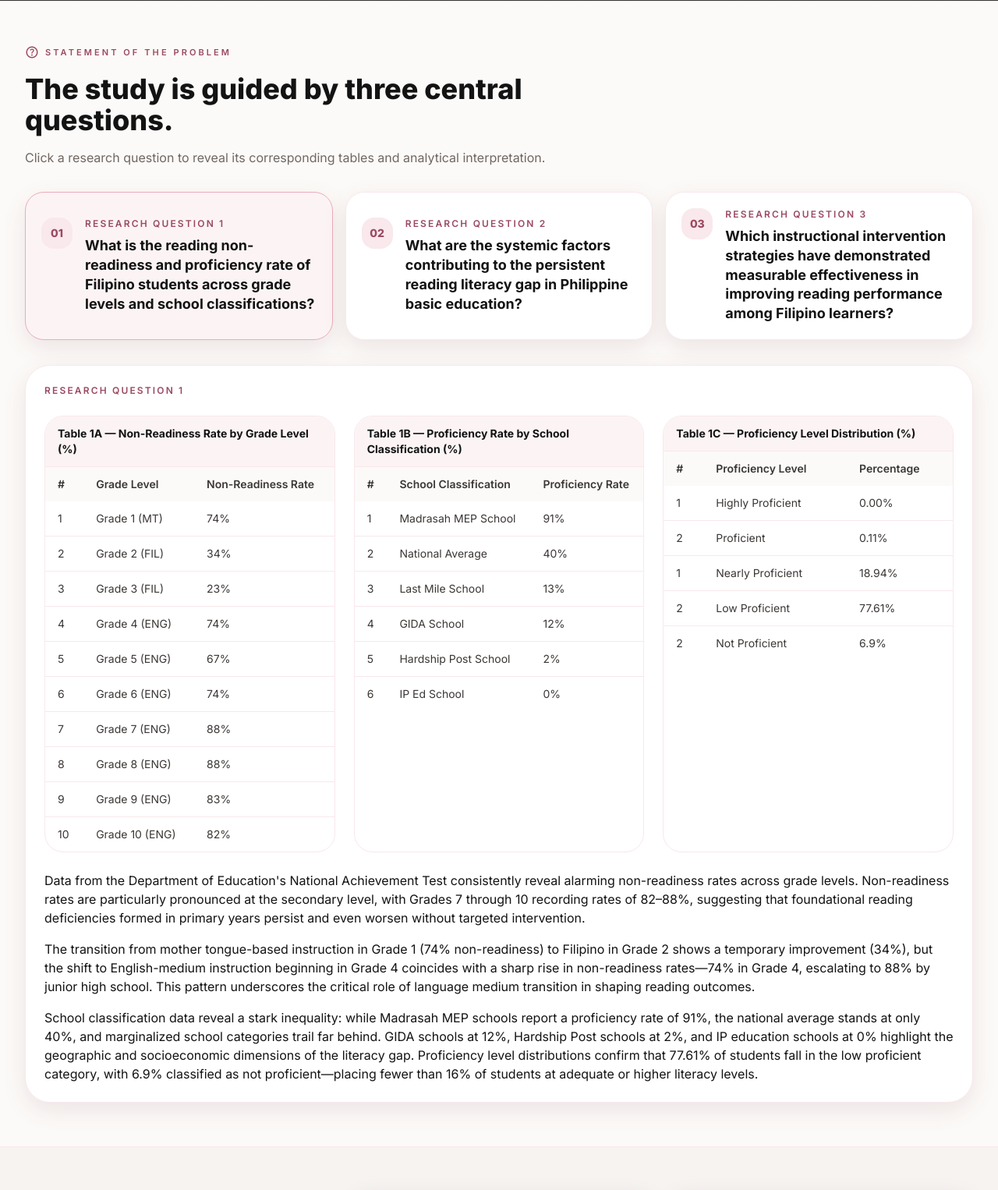
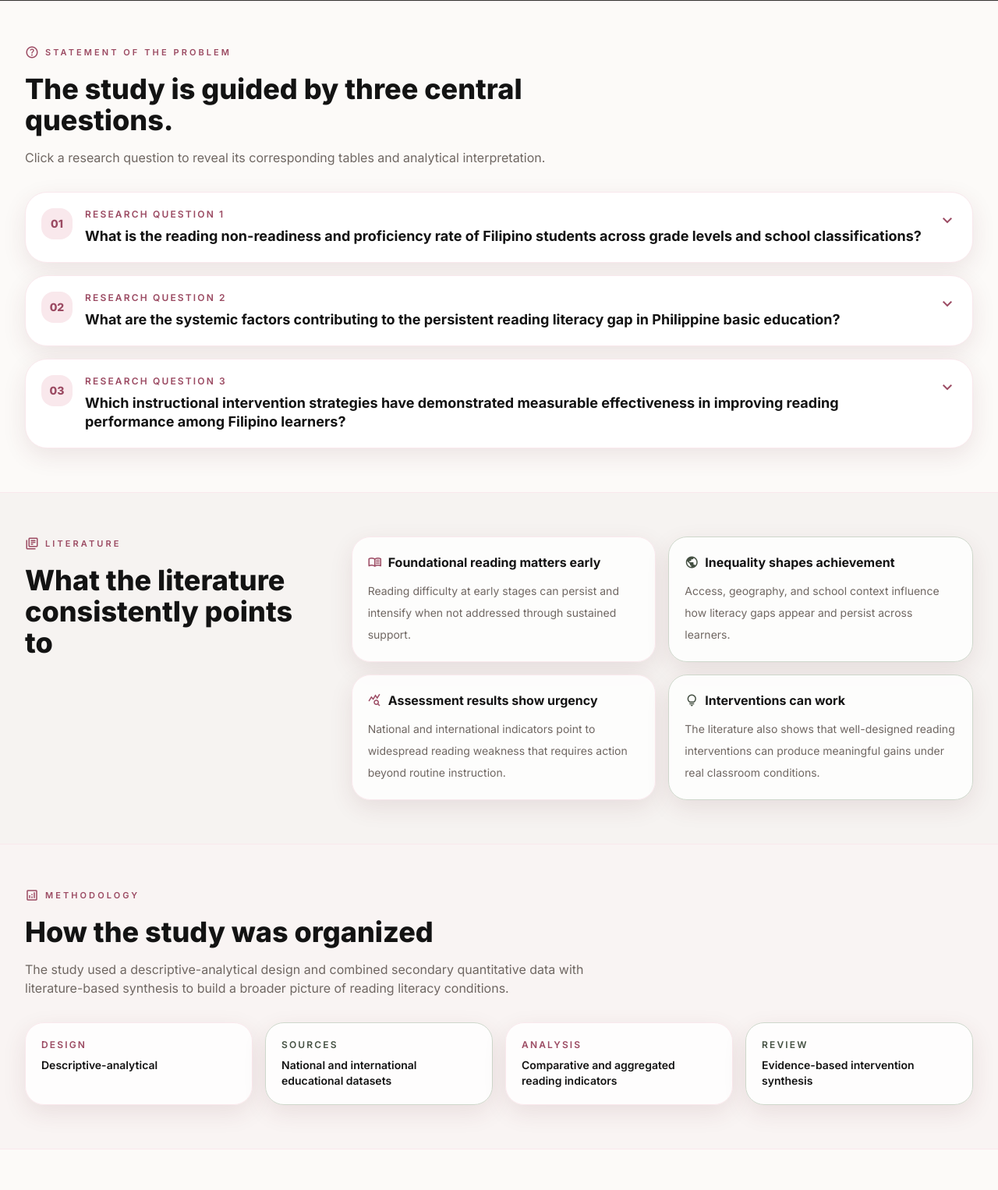
Before and after one commit to jeromedoms/readingthegap, a Flask app: page / in a window 1280 px wide. Shown: the part 872-2398 px from the top of the page at 78% size. Run offline with Flask 3, Linux system fonts and the light colour scheme; some libraries are stand-ins or nearby versions; grey boxes are pictures that could not be loaded.

Commit message:
revised sop with accordion

```diff
--- a/app/templates/index.html
+++ b/app/templates/index.html
@@ -211,16 +211,15 @@
       </p>
     </div>
 
-    <div class="mt-8 grid gap-4 lg:grid-cols-3">
+    <div class="mt-8 space-y-4">
+      <!-- SOP 1 -->
+      <article class="overflow rounded-[28px] border border-brand-100 bg-white shadow-soft">
         <button
           type="button"
           data-sop-toggle="sop1"
-        aria-expanded="true"
-        aria-controls="sopContent"
-        class="sop-toggle-card rounded-3xl border border-brand-300 bg-white p-5 text-left shadow-soft transition hover:-translate-y-1 hover:border-brand-300 hover:bg-brand-50"
-        data-aos="fade-up"
-        data-aos-delay="100"
-        data-aos-duration="800"
+          aria-expanded="false"
+          aria-controls="sopPanel1"
+          class="sop-toggle-card flex w-full items-start justify-between gap-4 p-5 text-left transition hover:bg-brand-50"
         >
           <div class="flex items-start gap-4">
             <div class="flex h-10 w-10 shrink-0 items-center justify-center rounded-2xl bg-brand-100 text-brand-700">
@@ -233,69 +232,11 @@
               </h3>
             </div>
           </div>
+          <span class="material-symbols-outlined sop-chevron mt-1 shrink-0 text-brand-700">expand_more</span>
         </button>
 
-      <button
-        type="button"
-        data-sop-toggle="sop2"
-        aria-expanded="false"
-        aria-controls="sopContent"
-        class="sop-toggle-card rounded-3xl border border-brand-100 bg-white p-5 text-left shadow-soft transition hover:-translate-y-1 hover:border-brand-300 hover:bg-brand-50"
-        data-aos="fade-up"
-        data-aos-delay="180"
-        data-aos-duration="800"
-      >
-        <div class="flex items-start gap-4">
-          <div class="flex h-10 w-10 shrink-0 items-center justify-center rounded-2xl bg-brand-100 text-brand-700">
-            <span class="text-sm font-black">02</span>
-          </div>
-          <div>
-            <p class="text-xs font-semibold uppercase tracking-[0.18em] text-brand-700">Research Question 2</p>
-            <h3 class="mt-2 text-lg font-bold leading-snug text-ink-900">
-              What are the systemic factors contributing to the persistent reading literacy gap in Philippine basic education?
-            </h3>
-          </div>
-        </div>
-      </button>
-
-      <button
-        type="button"
-        data-sop-toggle="sop3"
-        aria-expanded="false"
-        aria-controls="sopContent"
-        class="sop-toggle-card rounded-3xl border border-brand-100 bg-white p-5 text-left shadow-soft transition hover:-translate-y-1 hover:border-brand-300 hover:bg-brand-50"
-        data-aos="fade-up"
-        data-aos-delay="260"
-        data-aos-duration="800"
-      >
-        <div class="flex items-start gap-4">
-          <div class="flex h-10 w-10 shrink-0 items-center justify-center rounded-2xl bg-brand-100 text-brand-700">
-            <span class="text-sm font-black">03</span>
-          </div>
-          <div>
-            <p class="text-xs font-semibold uppercase tracking-[0.18em] text-brand-700">Research Question 3</p>
-            <h3 class="mt-2 text-lg font-bold leading-snug text-ink-900">
-              Which instructional intervention strategies have demonstrated measurable effectiveness in improving reading performance among Filipino learners?
-            </h3>
-          </div>
-        </div>
-      </button>
-    </div>
-
-    <div
-      id="sopContent"
-      class="mt-8 rounded-[32px] border border-brand-100 bg-white p-5 shadow-soft sm:p-6"
-      data-aos="fade-up"
-      data-aos-delay="320"
-      data-aos-duration="850"
-    >
-      <!-- SOP 1 content -->
-      <div data-sop-panel="sop1" class="sop-content-panel">
-        <div class="max-w-3xl">
-          <p class="text-xs font-semibold uppercase tracking-[0.18em] text-brand-700">Research Question 1</p>
-        </div>
-
-        <div class="mt-6 grid gap-6 xl:grid-cols-3">
+        <div id="sopPanel1" data-sop-panel="sop1" class="sop-content-panel hidden border-t border-brand-100 p-5 sm:p-6">
+          <div class="mt-1 grid gap-6 xl:grid-cols-3">
             <div class="overflow-hidden rounded-3xl border border-brand-100 xl:col-span-1">
               <div class="border-b border-brand-100 bg-brand-50 px-4 py-3">
                 <p class="text-sm font-bold text-ink-900">Table 1A — Non-Readiness Rate by Grade Level (%)</p>
@@ -366,9 +307,9 @@
                   <tbody class="divide-y divide-brand-100 text-ink-700">
                     <tr><td class="px-4 py-3">1</td><td class="px-4 py-3">Highly Proficient</td><td class="px-4 py-3">0.00%</td></tr>
                     <tr><td class="px-4 py-3">2</td><td class="px-4 py-3">Proficient</td><td class="px-4 py-3">0.11%</td></tr>
-                  <tr><td class="px-4 py-3">1</td><td class="px-4 py-3">Nearly Proficient</td><td class="px-4 py-3">18.94%</td></tr>
-                  <tr><td class="px-4 py-3">2</td><td class="px-4 py-3">Low Proficient</td><td class="px-4 py-3">77.61%</td></tr>
-                  <tr><td class="px-4 py-3">2</td><td class="px-4 py-3">Not Proficient</td><td class="px-4 py-3">6.9%</td></tr>
+                    <tr><td class="px-4 py-3">3</td><td class="px-4 py-3">Nearly Proficient</td><td class="px-4 py-3">18.94%</td></tr>
+                    <tr><td class="px-4 py-3">4</td><td class="px-4 py-3">Low Proficient</td><td class="px-4 py-3">77.61%</td></tr>
+                    <tr><td class="px-4 py-3">5</td><td class="px-4 py-3">Not Proficient</td><td class="px-4 py-3">6.9%</td></tr>
                   </tbody>
                 </table>
               </div>
@@ -383,18 +324,37 @@
               The transition from mother tongue-based instruction in Grade 1 (74% non-readiness) to Filipino in Grade 2 shows a temporary improvement (34%), but the shift to English-medium instruction beginning in Grade 4 coincides with a sharp rise in non-readiness rates—74% in Grade 4, escalating to 88% by junior high school. This pattern underscores the critical role of language medium transition in shaping reading outcomes.
             </p>
             <p>
-            School classification data reveal a stark inequality: while Madrasah MEP schools report a proficiency rate of 91%, the national average stands at only 40%, and marginalized school categories trail far behind. GIDA schools at 12%, Hardship Post schools at 2%, and IP education schools at 0% highlight the geographic and socioeconomic dimensions of the literacy gap. Proficiency level distributions confirm that 77.61% of students fall in the low proficient category, with 6.9% classified as not proficient—placing fewer than 16% of students at adequate or higher literacy levels.
-          </p>
-        </div>
-      </div>
-
-      <!-- SOP 2 content -->
-      <div data-sop-panel="sop2" class="sop-content-panel hidden">
-        <div class="max-w-3xl">
+              School classification data reveal a stark inequality: while Madrasah MEP schools report a proficiency rate of 91%, the national average stands at only 40%, and marginalized school categories trail far behind. GIDA schools at 12%, Hardship Post schools at 2%, and IP education schools at 0% highlight the geographic and socioeconomic dimensions of the literacy gap. Proficiency level distributions confirm that 77.61% of students fall in the low proficient category, with 6.9% classified as not proficient.
+            </p>
+          </div>
+        </div>
+      </article>
+
+      <!-- SOP 2 -->
+      <article class="overflow rounded-[28px] border border-brand-100 bg-white shadow-soft">
+        <button
+          type="button"
+          data-sop-toggle="sop2"
+          aria-expanded="false"
+          aria-controls="sopPanel2"
+          class="sop-toggle-card flex w-full items-start justify-between gap-4 p-5 text-left transition hover:bg-brand-50"
+        >
+          <div class="flex items-start gap-4">
+            <div class="flex h-10 w-10 shrink-0 items-center justify-center rounded-2xl bg-brand-100 text-brand-700">
+              <span class="text-sm font-black">02</span>
+            </div>
+            <div>
               <p class="text-xs font-semibold uppercase tracking-[0.18em] text-brand-700">Research Question 2</p>
-        </div>
-
-        <div class="mt-6 overflow-hidden rounded-3xl border border-brand-100">
+              <h3 class="mt-2 text-lg font-bold leading-snug text-ink-900">
+                What are the systemic factors contributing to the persistent reading literacy gap in Philippine basic education?
+              </h3>
+            </div>
+          </div>
+          <span class="material-symbols-outlined sop-chevron mt-1 shrink-0 text-brand-700">expand_more</span>
+        </button>
+
+        <div id="sopPanel2" data-sop-panel="sop2" class="sop-content-panel hidden border-t border-brand-100 p-5 sm:p-6">
+          <div class="overflow-hidden rounded-3xl border border-brand-100">
             <div class="border-b border-brand-100 bg-brand-50 px-4 py-3">
               <p class="text-sm font-bold text-ink-900">Table 2 — Systemic Factors Affecting Reading Literacy</p>
             </div>
@@ -432,14 +392,33 @@
             </p>
           </div>
         </div>
-
-      <!-- SOP 3 content -->
-      <div data-sop-panel="sop3" class="sop-content-panel hidden">
-        <div class="max-w-3xl">
+      </article>
+
+      <!-- SOP 3 -->
+      <article class="overflow rounded-[28px] border border-brand-100 bg-white shadow-soft">
+        <button
+          type="button"
+          data-sop-toggle="sop3"
+          aria-expanded="false"
+          aria-controls="sopPanel3"
+          class="sop-toggle-card flex w-full items-start justify-between gap-4 p-5 text-left transition hover:bg-brand-50"
+        >
+          <div class="flex items-start gap-4">
+            <div class="flex h-10 w-10 shrink-0 items-center justify-center rounded-2xl bg-brand-100 text-brand-700">
+              <span class="text-sm font-black">03</span>
+            </div>
+            <div>
               <p class="text-xs font-semibold uppercase tracking-[0.18em] text-brand-700">Research Question 3</p>
-        </div>
-
-        <div class="mt-6 overflow-hidden rounded-3xl border border-brand-100">
+              <h3 class="mt-2 text-lg font-bold leading-snug text-ink-900">
+                Which instructional intervention strategies have demonstrated measurable effectiveness in improving reading performance among Filipino learners?
+              </h3>
+            </div>
+          </div>
+          <span class="material-symbols-outlined sop-chevron mt-1 shrink-0 text-brand-700">expand_more</span>
+        </button>
+
+        <div id="sopPanel3" data-sop-panel="sop3" class="sop-content-panel hidden border-t border-brand-100 p-5 sm:p-6">
+          <div class="overflow-hidden rounded-3xl border border-brand-100">
             <div class="border-b border-brand-100 bg-brand-50 px-4 py-3">
               <p class="text-sm font-bold text-ink-900">Table 3 — Effectiveness of Instructional Intervention Strategies</p>
             </div>
@@ -478,6 +457,7 @@
             </p>
           </div>
         </div>
+      </article>
     </div>
   </div>
 </section>
@@ -899,7 +879,7 @@
         Research Materials
       </p>
       <h2 class="mt-3 text-3xl font-black leading-tight text-ink-900 sm:text-4xl">
-        Access the full paper and supporting dataset.
+        Access the full paper and supporting dataset
       </h2>
       <p class="mt-4 text-sm leading-7 text-ink-500 sm:text-base">
         This section provides direct access to the complete term paper and the raw data used in the study for reference, verification, and further review.
@@ -1218,32 +1198,48 @@ console.table(interventionsData);
     const dashboardPanels = Array.from(document.querySelectorAll("[data-dashboard-panel]"));
 
 
-    const sopOverviewButtons = Array.from(document.querySelectorAll("[data-sop-toggle]"));
-const sopOverviewPanels = Array.from(document.querySelectorAll("[data-sop-panel]"));
-
-function setActiveSopPanel(panelName) {
-  sopOverviewButtons.forEach((button) => {
-    const isActive = button.dataset.sopToggle === panelName;
+   const sopButtons = Array.from(document.querySelectorAll("[data-sop-toggle]"));
+const sopPanels = Array.from(document.querySelectorAll("[data-sop-panel]"));
+
+function syncSopState(activeName) {
+  sopButtons.forEach((button) => {
+    const isActive = button.dataset.sopToggle === activeName;
+    const chevron = button.querySelector(".sop-chevron");
+    const panel = document.querySelector(`[data-sop-panel="${button.dataset.sopToggle}"]`);
+
     button.setAttribute("aria-expanded", String(isActive));
-    button.classList.toggle("border-brand-300", isActive);
-    button.classList.toggle("bg-brand-50", isActive);
-    button.classList.toggle("border-brand-100", !isActive);
-    button.classList.toggle("bg-white", !isActive);
-  });
-
-  sopOverviewPanels.forEach((panel) => {
-    panel.classList.toggle("hidden", panel.dataset.sopPanel !== panelName);
-  });
-}
-
-sopOverviewButtons.forEach((button) => {
+
+    if (chevron) {
+      chevron.style.transform = isActive ? "rotate(180deg)" : "rotate(0deg)";
+      chevron.style.transition = "transform 180ms ease";
+    }
+
+    if (panel) {
+      panel.classList.toggle("hidden", !isActive);
+    }
+  });
+}
+
+sopButtons.forEach((button) => {
   button.addEventListener("click", () => {
-    const panelName = button.dataset.sopToggle;
-    setActiveSopPanel(panelName);
-  });
-});
-
-setActiveSopPanel("sop1");
+    const name = button.dataset.sopToggle;
+    const isOpen = button.getAttribute("aria-expanded") === "true";
+
+    if (isOpen) {
+      button.setAttribute("aria-expanded", "false");
+      const chevron = button.querySelector(".sop-chevron");
+      const panel = document.querySelector(`[data-sop-panel="${name}"]`);
+
+      if (chevron) chevron.style.transform = "rotate(0deg)";
+      if (panel) panel.classList.add("hidden");
+      return;
+    }
+
+    syncSopState(name);
+  });
+});
+
+syncSopState(null);
 
     let sop1Chart = null;
     let sop2Chart = null;
```
Lines whose indentation alone changed are shown as unchanged.
